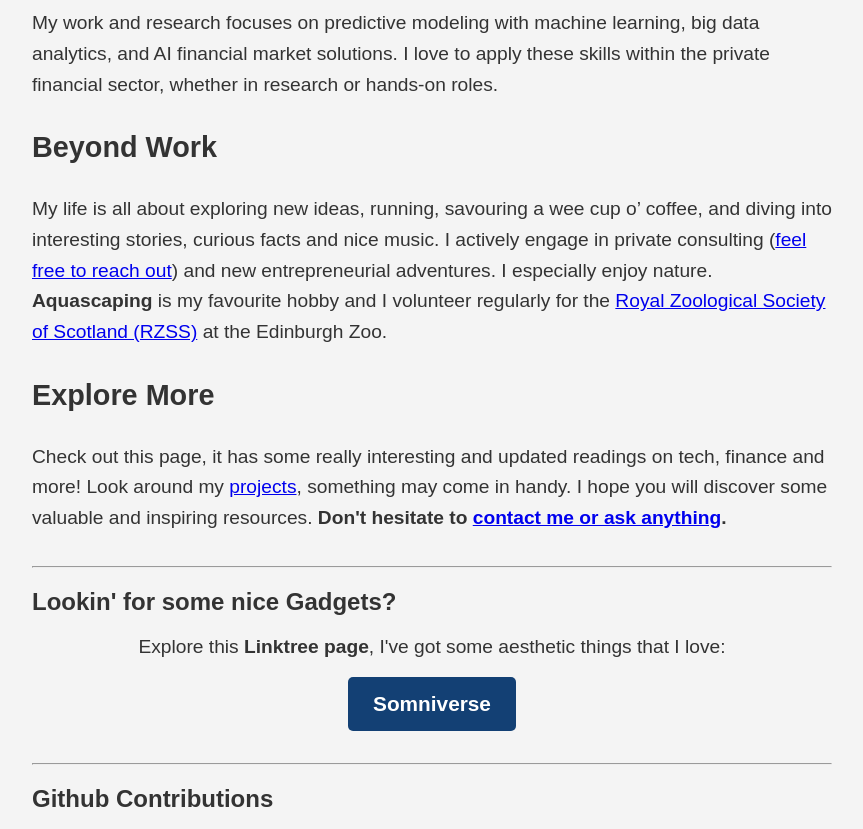
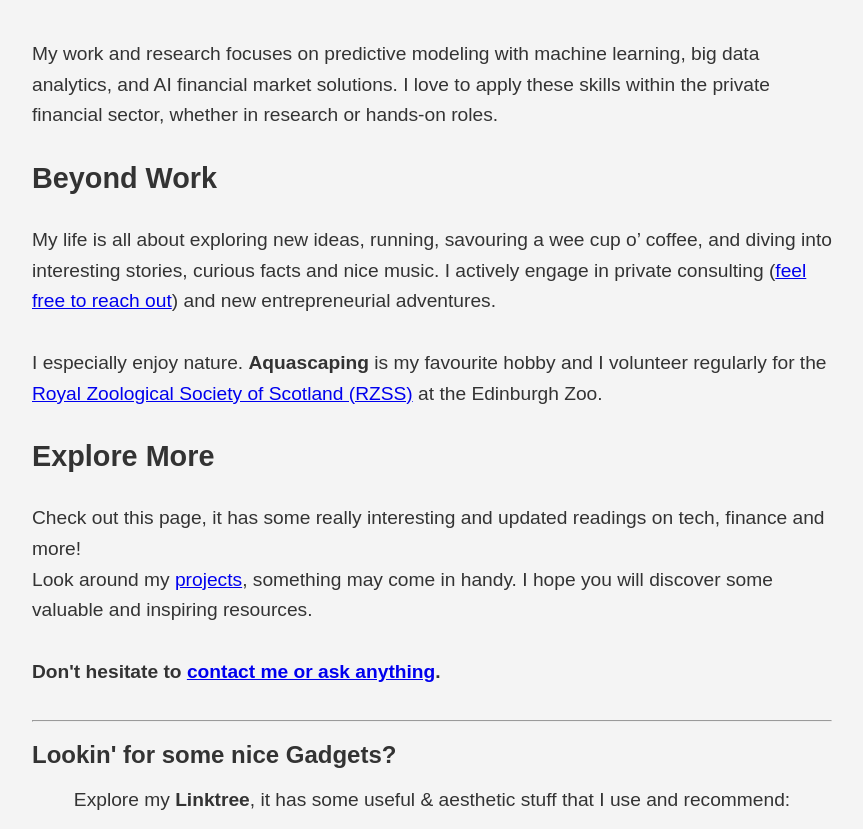
Before and after one commit to GregSom-MSc/GregSom-MSc.github.io, a Jekyll site: the page built from index.md, in a window 1280 px wide and 900 px high, scrolled down 474 px, cut to the strip 0-829 px from the top of the window. Shown: the whole strip, without its empty margins (208-1071 px from the left). Built offline with Jekyll 4.4.1, drawn with Linux system fonts in a browser that asks for light colours.

Commit message:
Update index.md

```diff
--- a/index.md
+++ b/index.md
@@ -8,26 +8,26 @@ layout: default
 
 <h2> Samuel here, 来てくれて感謝する! </h2>
 
-I'm an Economist and Financial Analyst with a strong passion for data science and technology, driven by curiosity and a commitment to innovation, sustainability, and simple yet impactful solutions. <br>
+I'm an Economist and Financial Analyst with a strong passion for data science and technology, driven by curiosity and a commitment to innovation, sustainability, and simple yet impactful solutions. <br><br>
 
 My work and research focuses on predictive modeling with machine learning, big data analytics, and AI financial market solutions.
 I love to apply these skills within the private financial sector, whether in research or hands-on roles.
 
 <h2>Beyond Work </h2>
 
-My life is all about exploring new ideas, running, savouring a wee cup o’ coffee, and diving into interesting stories, curious facts and nice music. I actively engage in private consulting (<a href="https://GregSom-MSc.github.io/contact">feel free to reach out</a>) and new entrepreneurial adventures.
+My life is all about exploring new ideas, running, savouring a wee cup o’ coffee, and diving into interesting stories, curious facts and nice music. I actively engage in private consulting (<a href="https://GregSom-MSc.github.io/contact">feel free to reach out</a>) and new entrepreneurial adventures. <br><br>
 
 I especially enjoy nature. <b>Aquascaping</b> is my favourite hobby and I volunteer regularly for the <a href="https://www.rzss.org.uk">Royal Zoological Society of Scotland (RZSS)</a> at the Edinburgh Zoo.
 
 
 <h2> Explore More </h2>
 
-Check out this page, it has some really interesting and updated readings on tech, finance and more!
+Check out this page, it has some really interesting and updated readings on tech, finance and more!<br>
 
 Look around my <a href="https://GregSom-MSc.github.io/research">projects</a>, something may come in handy.
 
 
-I hope you will discover some valuable and inspiring resources.
+I hope you will discover some valuable and inspiring resources.<br><br>
 
 <b>Don't hesitate to <a href="https://GregSom-MSc.github.io/contact">contact me or ask anything</a>.</b>
 
@@ -36,7 +36,7 @@ I hope you will discover some valuable and inspiring resources.
 <hr>
 <h2>Lookin' for some nice Gadgets?</h2>
 <div style="text-align: center; margin-top: 20px; margin-bottom: 2rem;">
-    <p style="font-size: 1.2rem; color: #333;">Explore this  <strong>Linktree page</strong>, I've got some aesthetic things that I love: </p>
+    <p style="font-size: 1.2rem; color: #333;">Explore my <strong>Linktree</strong>, it has some useful & aesthetic stuff that I use and recommend: </p>
     <a href="https://linktr.ee/somniverse" target="_blank"
        style="display: inline-block; padding: 15px 25px; cursor: pointer; background-color: #134074; color: white; text-decoration: none; font-size: 1.3em; border-radius: 5px; font-weight: bold;">
         Somniverse
```
